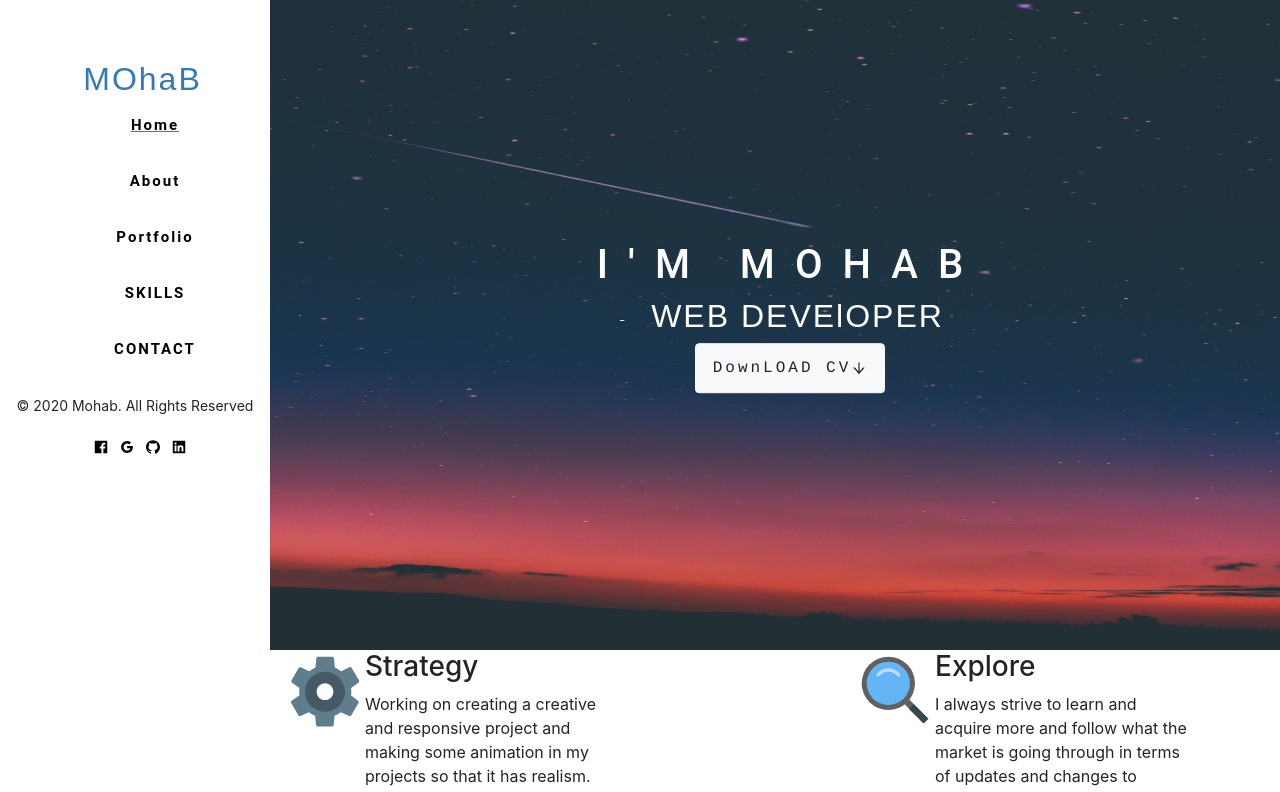
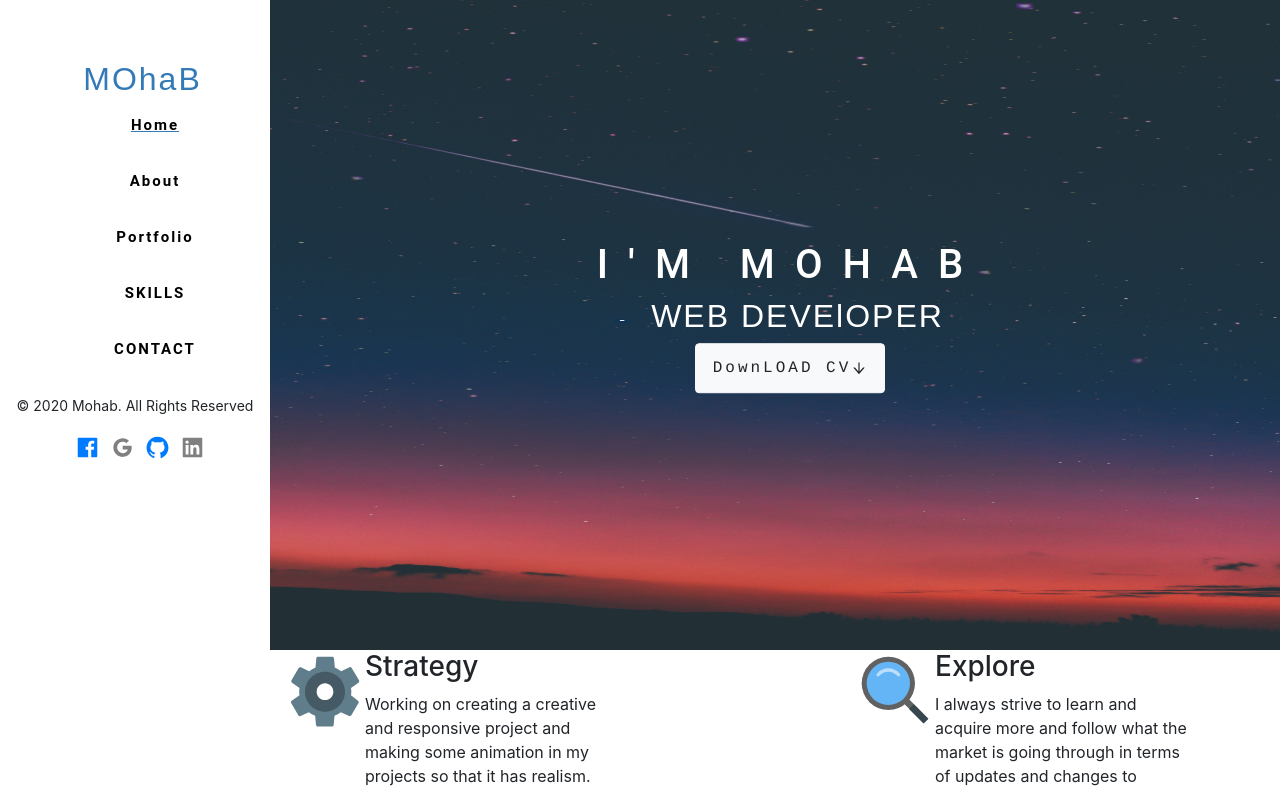
Before and after one commit to mohabElhpashy/Resume, a React (Create React App) app: page / in a window 1280 px wide. Shown: the top 792 px of the page. Built offline with nearby package versions, Linux system fonts and the light colour scheme.

Commit message:
new new new

```diff
--- a/src/Components/Navbar/Navbar.css
+++ b/src/Components/Navbar/Navbar.css
@@ -59,6 +59,7 @@ ul li.active a {
 }
 .iconsss a {
   margin-left: 10px;
+  text-decoration: none;
 }
 @media (max-width: 900px) {
   .main {
--- a/src/Components/Navbar/Navbar.js
+++ b/src/Components/Navbar/Navbar.js
@@ -54,17 +54,17 @@ class Nnavbar extends Component {
             <div className="iconsss">
               <a href="https://www.facebook.com/mohab.elhpashy">
                 {" "}
-                <AiFillFacebook color="black" />
+                <AiFillFacebook size={25} />
               </a>
 
               <a href="mailto:mohab.hafez332@gmail.com">
-                <AiOutlineGoogle color="black" />
+                <AiOutlineGoogle color="gray" size={25} />
               </a>
               <a href="https://github.com/mohabElhpashy">
-                <AiFillGithub color="black" />
+                <AiFillGithub size={25} />
               </a>
               <a href="https://www.linkedin.com/in/mahab-mohamed-07a468167/">
-                <AiFillLinkedin color="black" />
+                <AiFillLinkedin color="gray" size={25} />
               </a>
             </div>
           </div>
```
